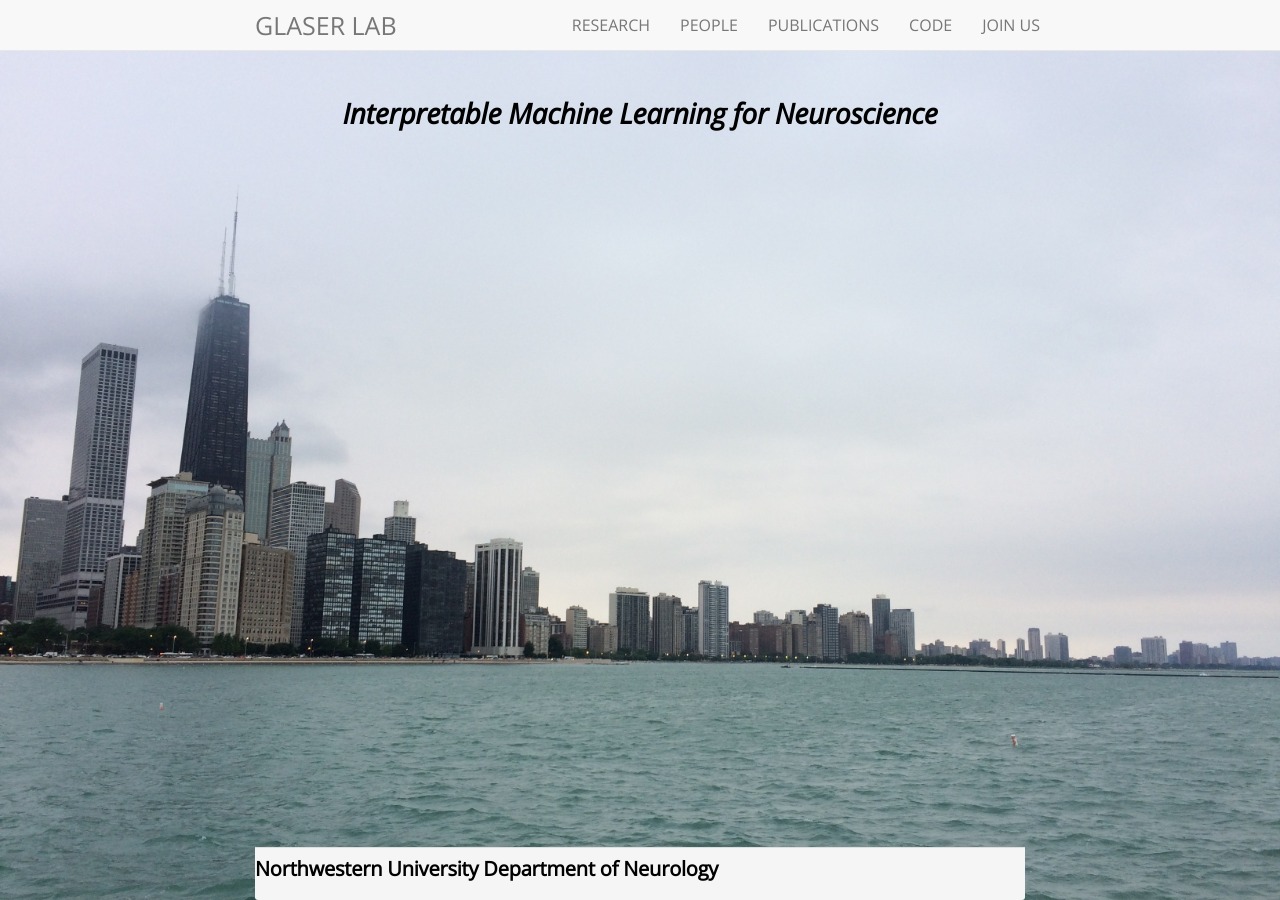
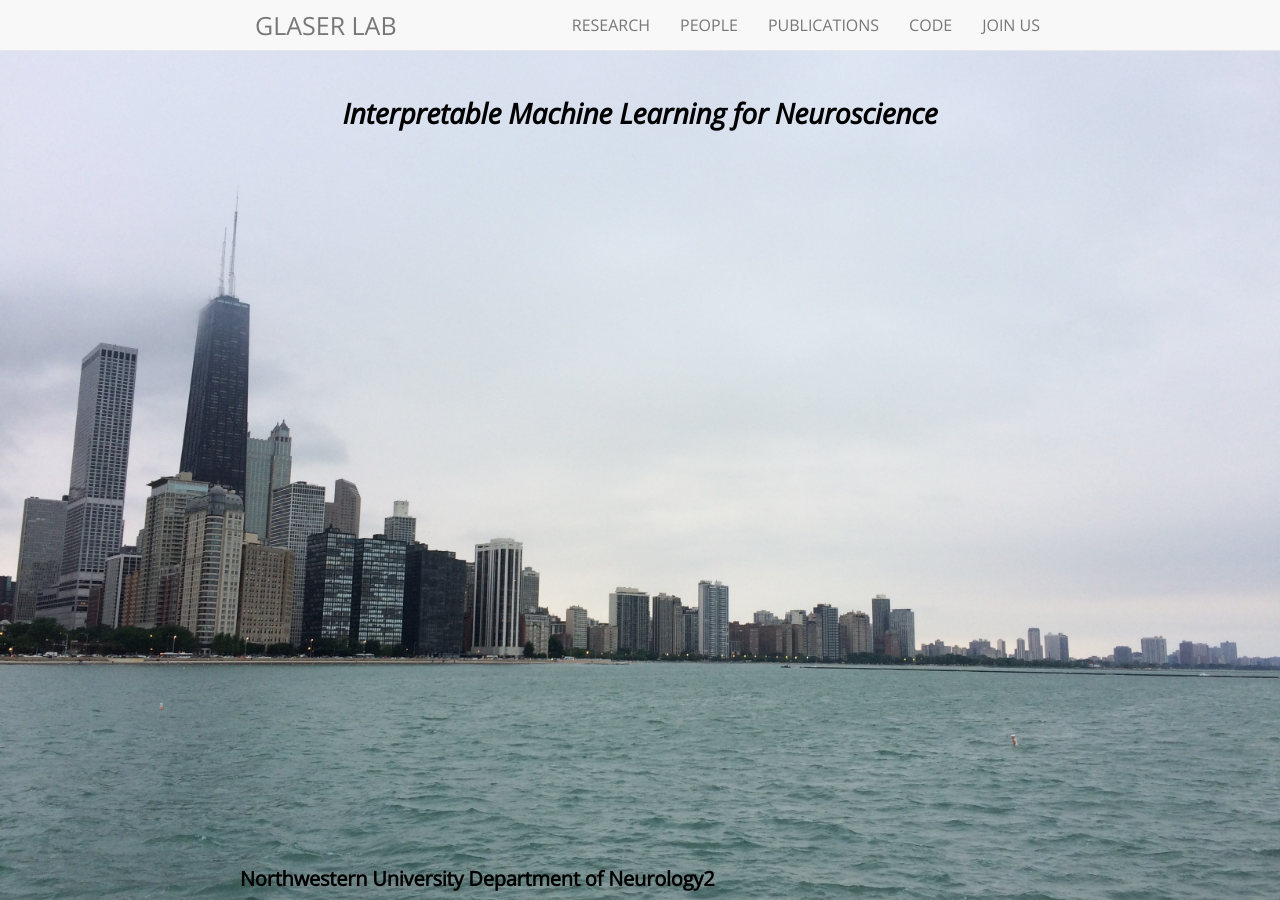
Before and after one commit to glaserlab/glaserlab.github.io, a Jekyll site: the page built from index.html, in a window 1280 px wide. Built offline with Jekyll 4.4.1, drawn with Linux system fonts in a browser that asks for light colours; nearby versions of some CDN libraries; comment, search, counter and statistics services are not loaded.

Commit message:
footer update

```diff
--- a/_includes/footer.html
+++ b/_includes/footer.html
@@ -3,12 +3,12 @@
 
 <div class="footer">
   <div class="container">
-  <div class="panel-footer">
+  <!-- <div class="panel-footer"> -->
 	  <div class="row">
 		<!-- <div class="col-sm-4"> -->
-      <h5>Northwestern University Department of Neurology</h5>
+      <h5>Northwestern University Department of Neurology2</h5>
     <!-- </div> -->
     </div>
-  </div>
+  <!-- </div> -->
   </div>
 </div>
```
